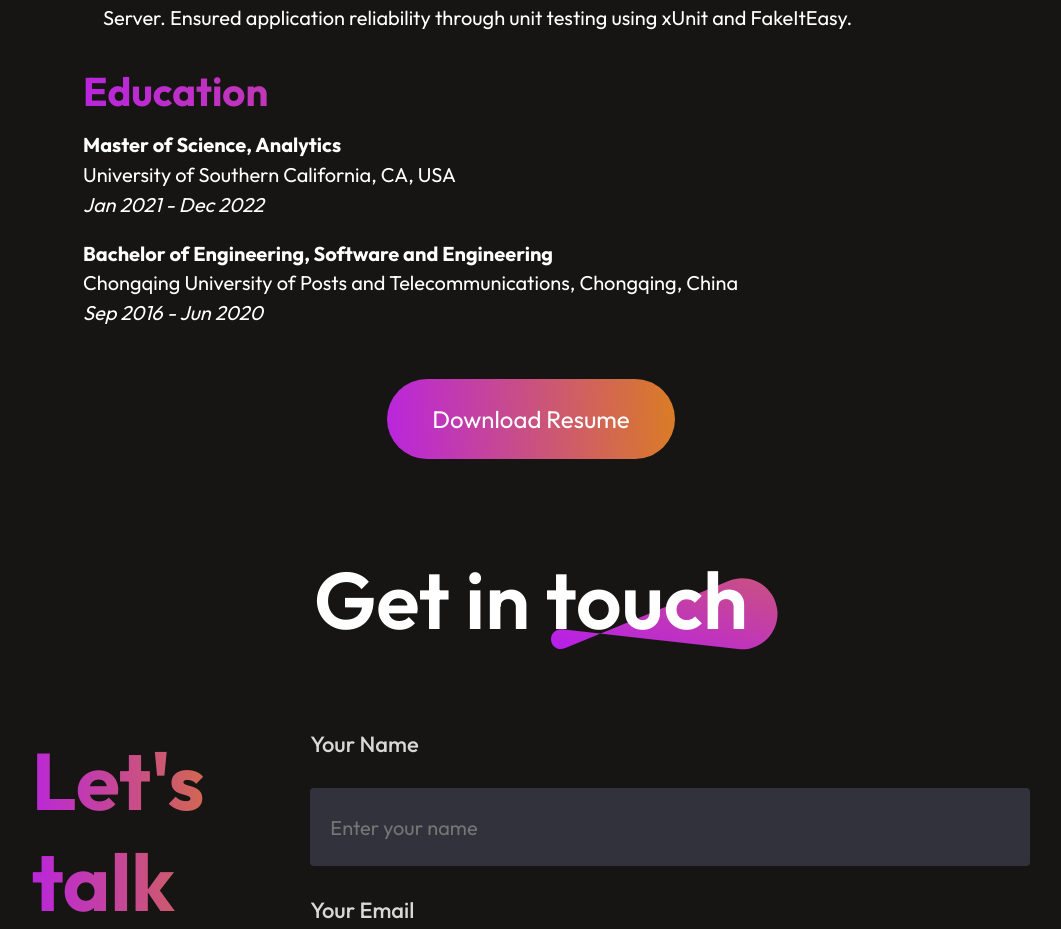
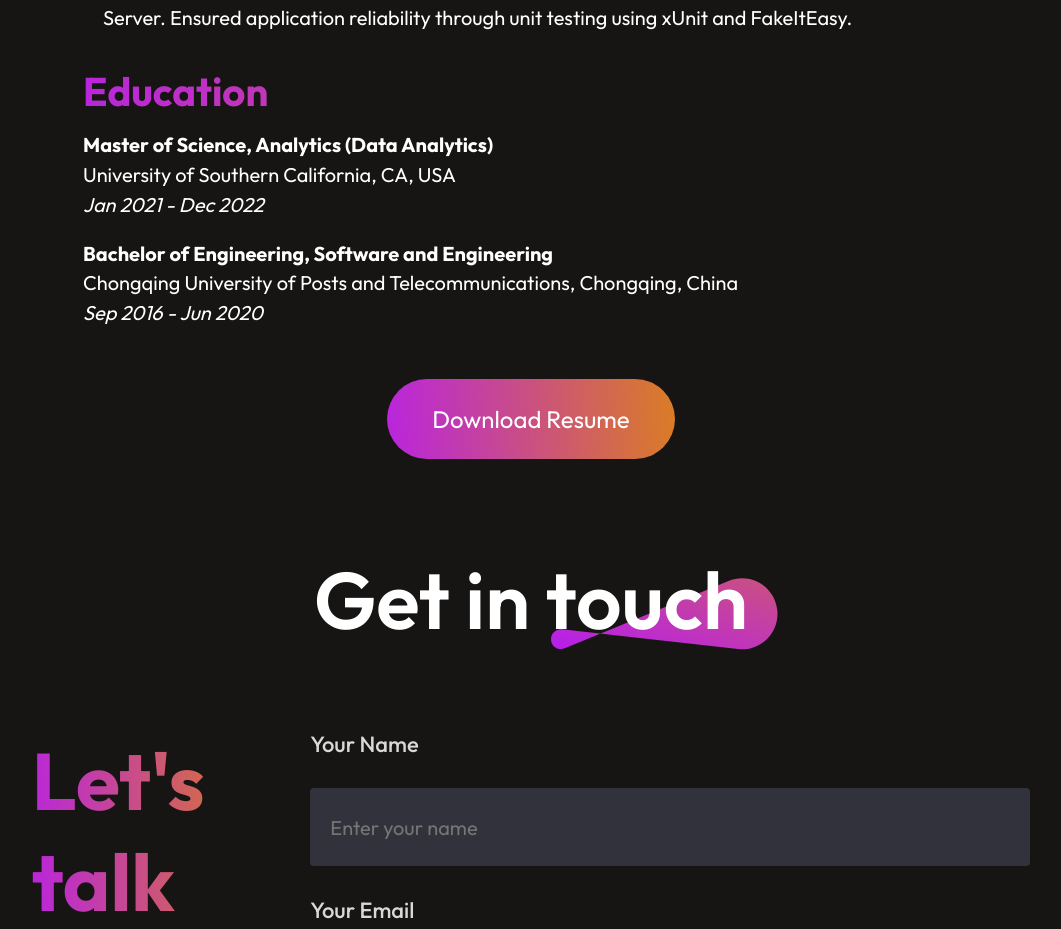
Before and after one commit to uscliyin/React-Portfolio, a React (Vite) app: page / in a window 1280 px wide. Shown: the part 2322-3251 px from the top of the page, without its empty margins (109-1170 px from the left). Built offline with nearby package versions, Linux system fonts and the light colour scheme.

Commit message:
update resume

```diff
--- a/src/Components/About/About.jsx
+++ b/src/Components/About/About.jsx
@@ -87,7 +87,7 @@ const About = () => {
       <div className="about-myeducation">
         <h2>Education</h2>
         <div className="education-item">
-          <h3>Master of Science, Analytics</h3>
+          <h3>Master of Science, Analytics (Data Analytics)</h3>
           <p>University of Southern California, CA, USA</p>
           <p><em>Jan 2021 - Dec 2022</em></p>
         </div>
```
Also changed, not shown: 1 other file (tests, documents, lock files or other folders).
